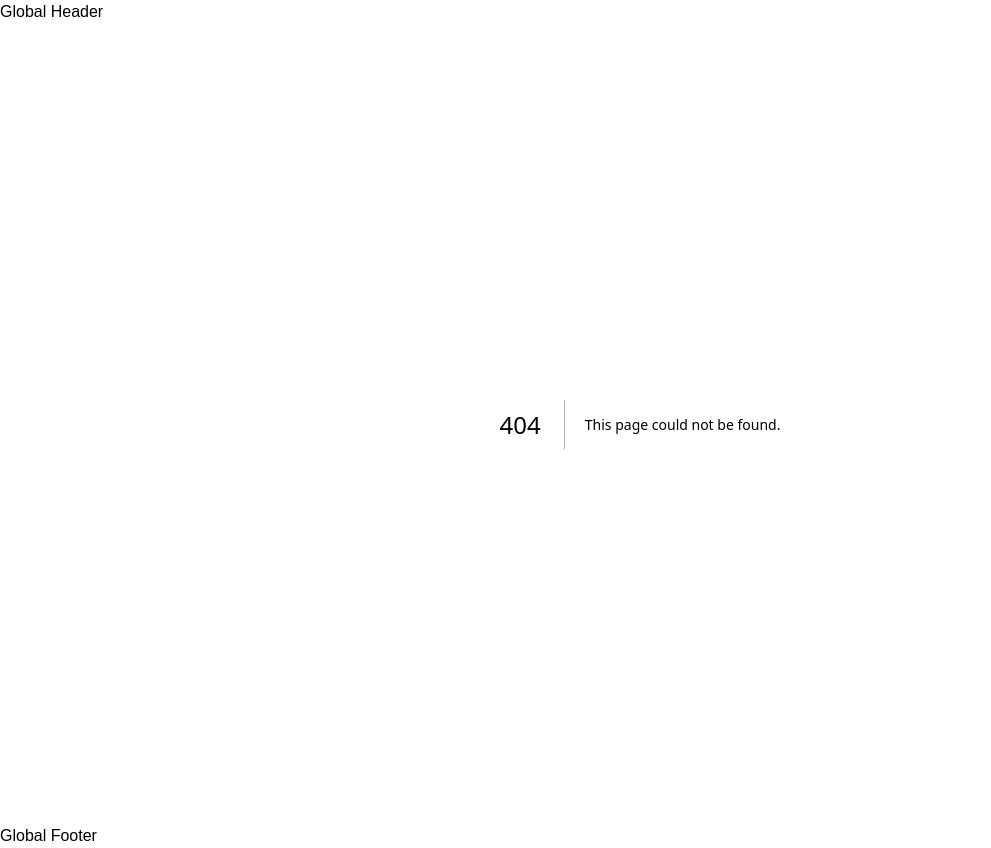
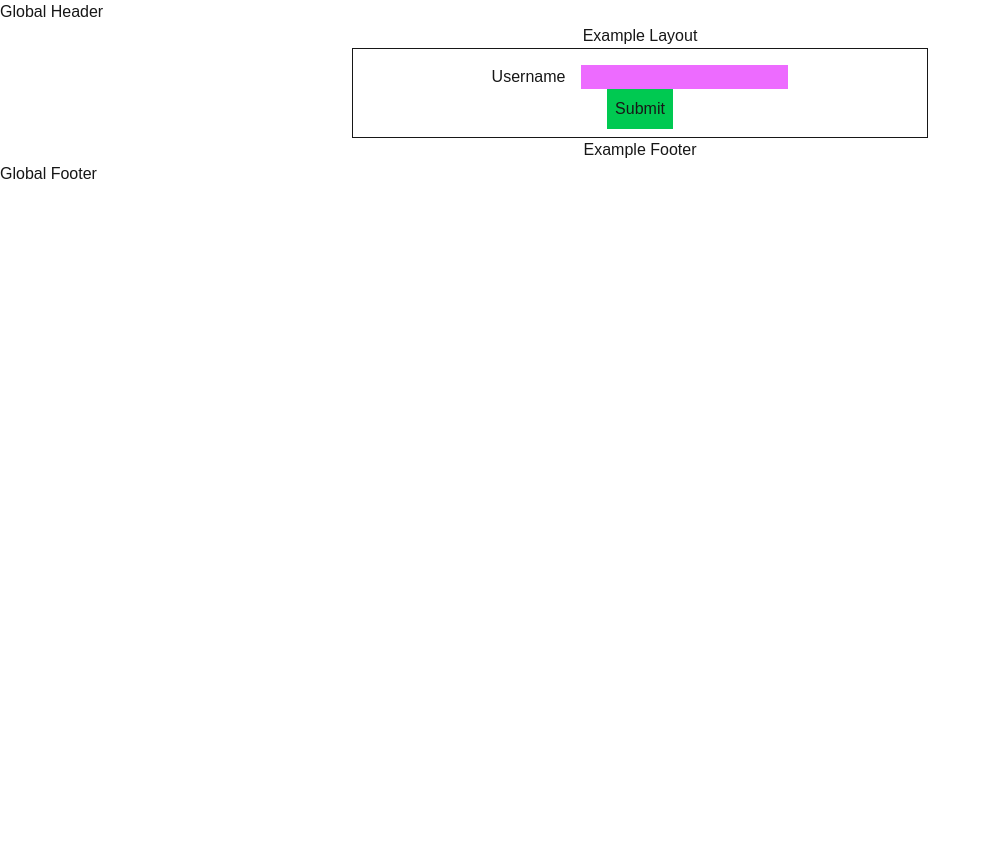
Before and after one commit to asrim10/next-35b, a Next.js app: page /example/react-hook-form in a window 1280 px wide. Before the commit this address had no page. Shown: the whole page, without its empty margins (0-991 px from the left). After the commit the page ends 800 px from the top, so only its background shows below. Built offline with nearby package versions, Linux system fonts and the light colour scheme.

Commit message:
react-hook-form

```diff
--- /dev/null
+++ b/app/example/react-hook-form/page.tsx
@@ -0,0 +1,39 @@
+"use client";
+import { useForm } from "react-hook-form";
+
+export default function Page() {
+  const {
+    register, //bind input fields
+    handleSubmit, //handle form submission
+    formState: { errors, isSubmitting },
+  } = useForm(
+    { values: { email: "", password: "" } } // input states and initial
+  );
+
+  const onSubmit = async (data: any) => {
+    alert(data.email);
+  };
+
+  return (
+    <div>
+      <form
+        onSubmit={handleSubmit(onSubmit)}
+        className="mx-auto p-2 max-w-xl border"
+      >
+        <div className="mt-2">
+          <label htmlFor=""> Username</label>
+          <input
+            {...register("email", { required: "Email hala" })}
+            className="ml-4 bg-fuchsia-400"
+          />
+          {errors.email && ( //conditional rendering
+            <span className="text-red-500">{errors.email.message}</span>
+          )}
+        </div>
+        <button type="submit" className="p-2 bg-green-500">
+          Submit
+        </button>
+      </form>
+    </div>
+  );
+}
```
